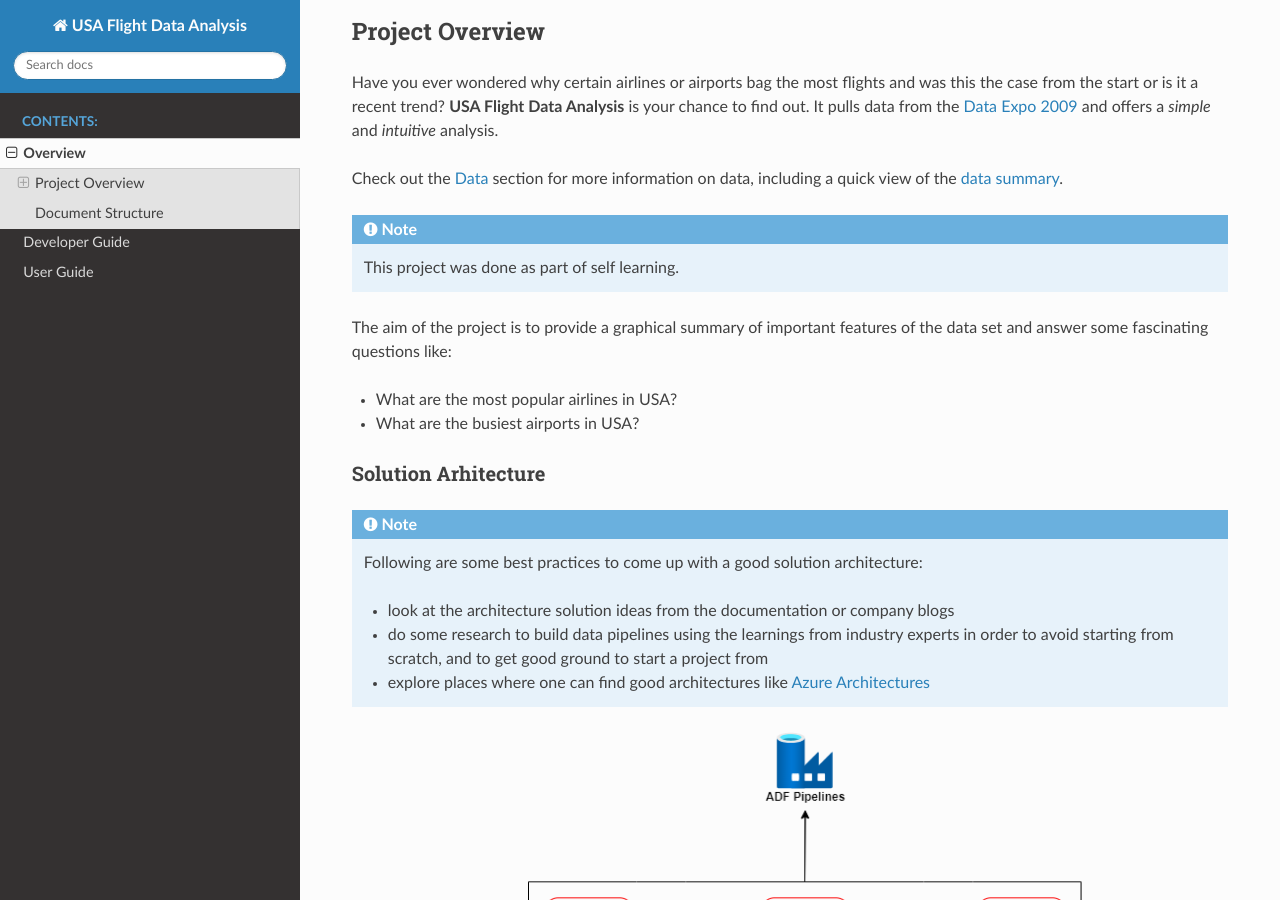
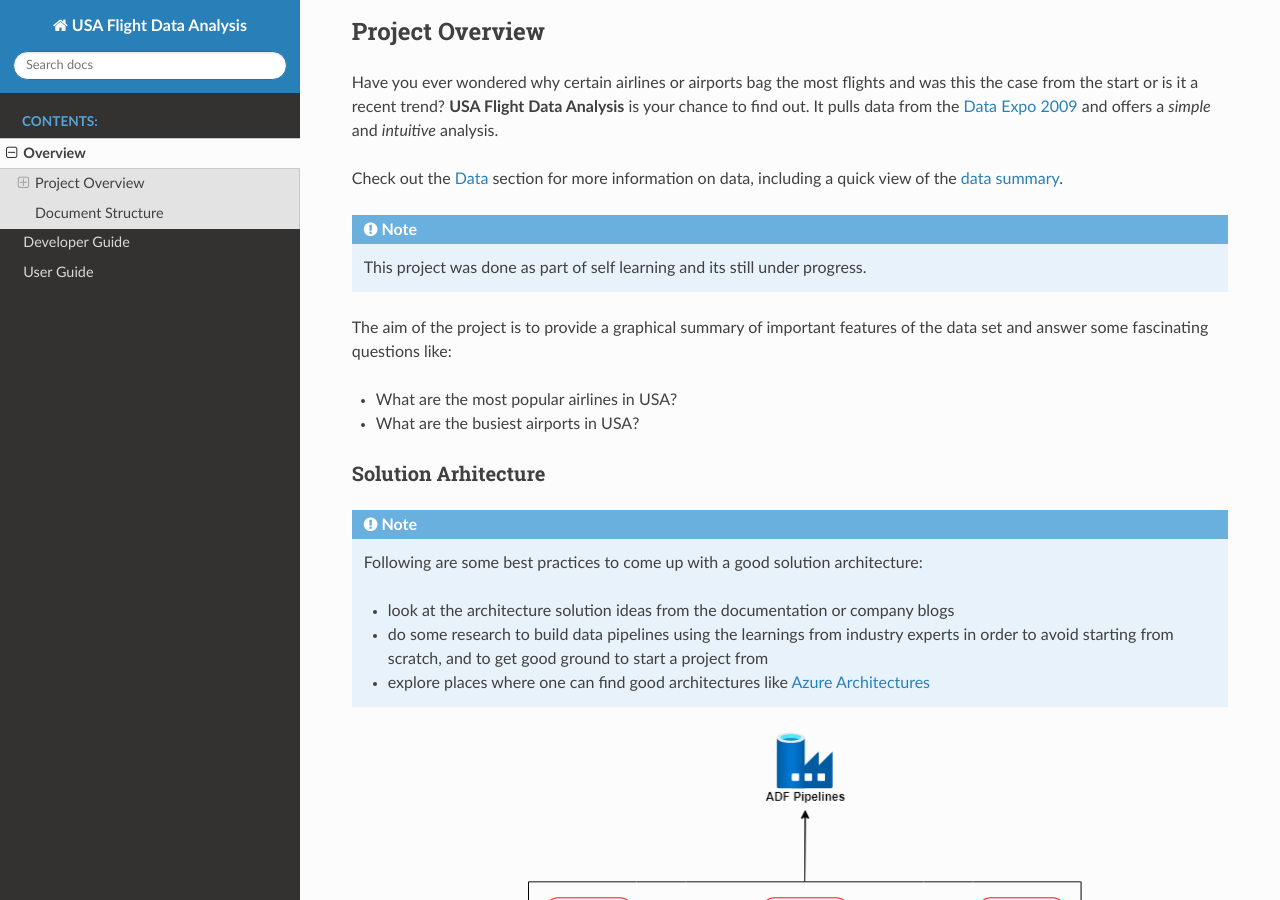
Before and after one commit to sameer97/usa_flights, a Sphinx documentation site: the page built from docs/source/project_overview.rst, in a window 1280 px wide and 900 px high, scrolled down 301 px. Built offline with Sphinx 7.4.7 and the Read the Docs theme 2.0.0, drawn with Linux system fonts in a browser that asks for light colours.

Commit message:
Doc update

```diff
--- a/docs/source/project_overview.rst
+++ b/docs/source/project_overview.rst
@@ -21,7 +21,7 @@
 
 .. note::
 
-   This project was done as part of self learning.
+   This project was done as part of self learning and its still under progress.
 
 The aim of the project is to provide a graphical summary of important features of the data set and answer
 some fascinating questions like:
```
